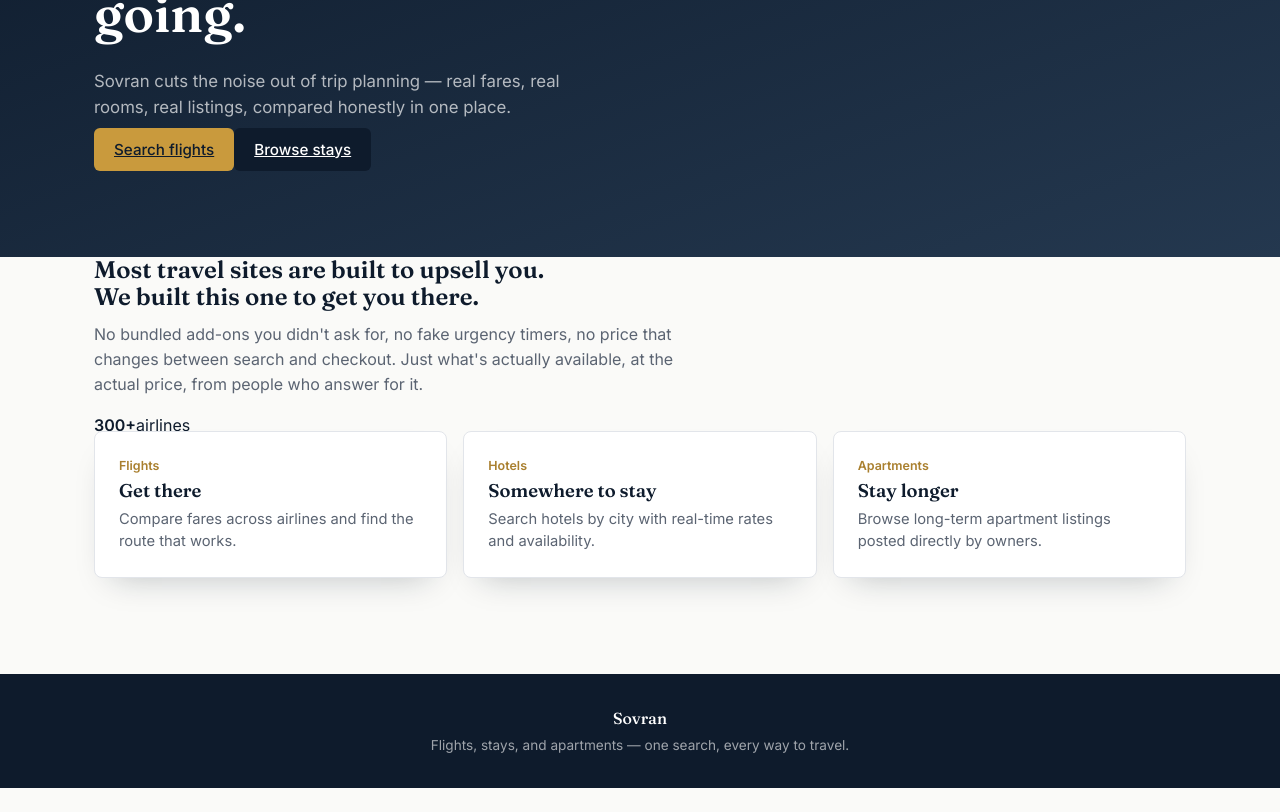
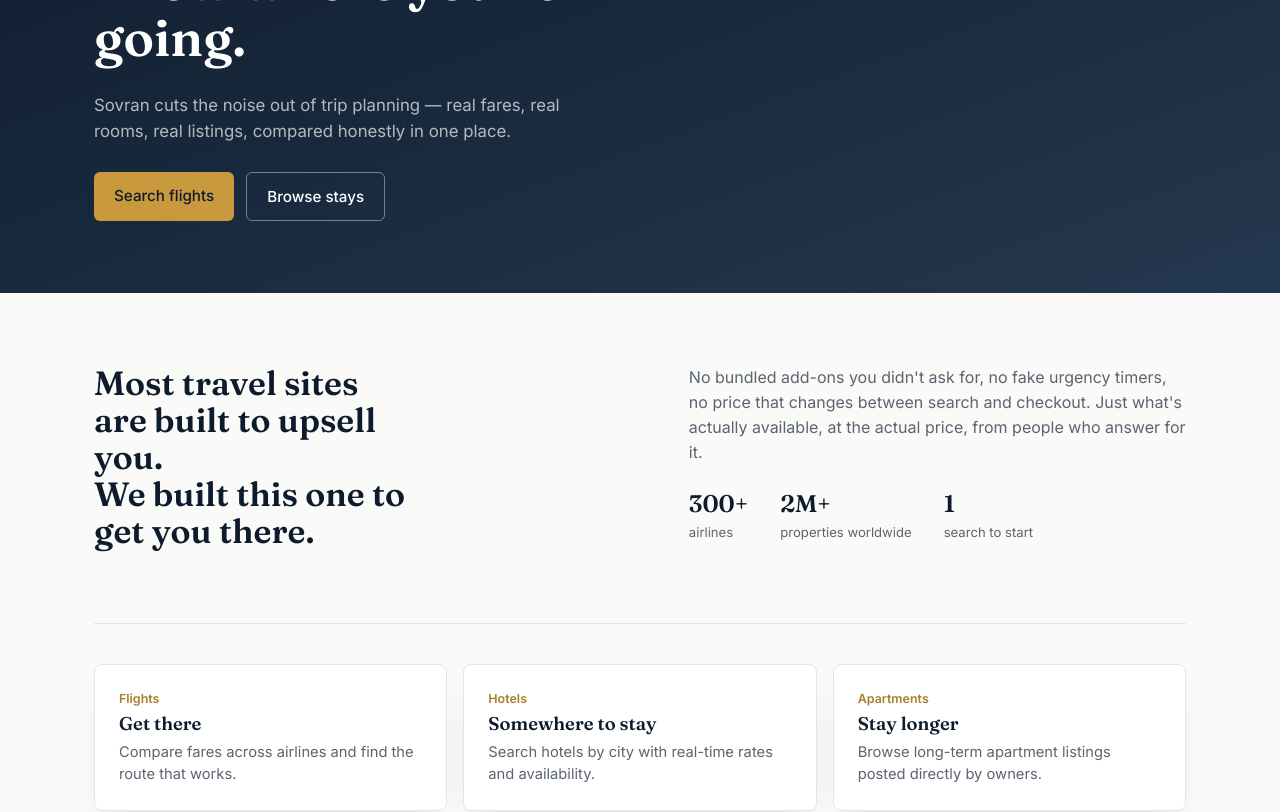
Before and after one commit to Diamondlegacy/Sovran, a React (Vite) app: page / in a window 1280 px wide. Shown: the part 260-1072 px from the top of the page. Before the commit the page ends 1048 px from the top, so only its background shows below. Built offline with nearby package versions, Linux system fonts and the light colour scheme.

Commit message:
Refactor CSS for navigation and layout improvements

```diff
--- a/src/index.css
+++ b/src/index.css
@@ -45,223 +45,154 @@
 .container { max-width: var(--max-width); margin: 0 auto; padding: 0 24px; }
 
 /* ---------- Nav ---------- */
-.nav {
-  background: var(--ink);
-  border-bottom: 1px solid rgba(255,255,255,0.08);
-}
+.nav { background: var(--ink); border-bottom: 1px solid rgba(255,255,255,0.08); }
 .nav-inner {
-  display: flex;
-  align-items: center;
-  justify-content: space-between;
-  padding: 18px 24px;
-  max-width: var(--max-width);
-  margin: 0 auto;
+  display: flex; align-items: center; justify-content: space-between;
+  padding: 18px 24px; max-width: var(--max-width); margin: 0 auto;
 }
 .nav-brand {
-  font-family: var(--font-display);
-  font-size: 1.3rem;
-  font-weight: 600;
-  text-decoration: none;
-  color: #FFFFFF;
-  letter-spacing: 0.01em;
+  font-family: var(--font-display); font-size: 1.3rem; font-weight: 600;
+  text-decoration: none; color: #FFFFFF; letter-spacing: 0.01em;
 }
 .nav-brand span { color: var(--gold); }
-.nav-links {
-  display: flex;
-  gap: 30px;
-  list-style: none;
-  margin: 0;
-  padding: 0;
-}
+.nav-links { display: flex; gap: 30px; list-style: none; margin: 0; padding: 0; }
 .nav-links a {
-  text-decoration: none;
-  font-size: 0.93rem;
-  color: rgba(255,255,255,0.72);
-  border-bottom: 2px solid transparent;
-  padding-bottom: 4px;
+  text-decoration: none; font-size: 0.93rem; color: rgba(255,255,255,0.72);
+  border-bottom: 2px solid transparent; padding-bottom: 4px;
   transition: color 0.15s ease, border-color 0.15s ease;
 }
-.nav-links a.active,
-.nav-links a:hover {
-  color: #FFFFFF;
-  border-bottom-color: var(--gold);
-}
+.nav-links a.active, .nav-links a:hover { color: #FFFFFF; border-bottom-color: var(--gold); }
 
-/* ---------- Hero with floating search ---------- */
+/* ---------- Hero ---------- */
 .hero-band {
   background: linear-gradient(160deg, var(--ink) 0%, var(--ink-soft) 100%);
   padding: 64px 0 96px;
   position: relative;
 }
-.hero-band h1 {
-  color: #FFFFFF;
-  font-size: clamp(2.1rem, 4.6vw, 3.2rem);
-  max-width: 17ch;
+.hero-band--simple { padding: 88px 0 72px; }
+.hero-band h1 { color: #FFFFFF; font-size: clamp(2.1rem, 4.6vw, 3.2rem); max-width: 18ch; }
+.hero-band p { color: rgba(255,255,255,0.68); font-size: 1.05rem; max-width: 48ch; }
+.hero-actions { display: flex; gap: 12px; margin-top: 28px; flex-wrap: wrap; }
+
+/* ---------- Search (Flights / Hotels pages) ---------- */
+.search-tabs { display: flex; gap: 4px; margin-top: 32px; margin-bottom: -1px; position: relative; z-index: 2; }
+.search-tab {
+  background: rgba(255,255,255,0.08); border: none; padding: 10px 20px;
+  font-size: 0.9rem; color: rgba(255,255,255,0.8);
+  border-radius: var(--radius) var(--radius) 0 0; text-decoration: none; display: inline-block;
 }
-.hero-band p {
-  color: rgba(255,255,255,0.68);
-  font-size: 1.05rem;
-  max-width: 48ch;
-}
-
-.search-tabs {
-  display: flex;
-  gap: 4px;
-  margin-top: 32px;
-  margin-bottom: -1px;
-  position: relative;
-  z-index: 2;
-}
-.search-tab {
-  background: rgba(255,255,255,0.08);
-  border: none;
-  padding: 10px 20px;
-  font-size: 0.9rem;
-  color: rgba(255,255,255,0.8);
-  border-radius: var(--radius) var(--radius) 0 0;
-  text-decoration: none;
-  display: inline-block;
-}
-.search-tab.active {
-  background: var(--panel);
-  color: var(--ink);
-  font-weight: 500;
-}
+.search-tab.active { background: var(--panel); color: var(--ink); font-weight: 500; }
 
 .search-panel {
   background: var(--panel);
-  border-radius: 0 var(--radius) var(--radius) var(--radius);
+  border-radius: var(--radius);
   padding: 22px;
   display: grid;
   grid-template-columns: repeat(auto-fit, minmax(150px, 1fr));
   gap: 14px;
   align-items: end;
-  box-shadow: 0 24px 48px -16px rgba(14, 27, 44, 0.35);
+  box-shadow: 0 16px 36px -18px rgba(14, 27, 44, 0.22);
+  border: 1px solid var(--line);
   position: relative;
-  z-index: 2;
+  margin-top: 24px;
 }
 
-.field label {
-  display: block;
-  font-size: 0.78rem;
-  color: var(--slate);
-  margin-bottom: 4px;
-}
+.field { position: relative; }
+.field label { display: block; font-size: 0.78rem; color: var(--slate); margin-bottom: 4px; }
 .field input, .field select {
-  width: 100%;
-  padding: 10px 12px;
-  border: 1px solid var(--line);
-  border-radius: 6px;
-  font-size: 0.95rem;
-  font-family: var(--font-body);
-  background: var(--panel);
-  color: var(--ink);
+  width: 100%; padding: 10px 12px; border: 1px solid var(--line); border-radius: 6px;
+  font-size: 0.95rem; font-family: var(--font-body); background: var(--panel); color: var(--ink);
 }
 
+/* Airport autocomplete dropdown */
+.airport-suggestions {
+  position: absolute; top: calc(100% + 4px); left: 0; right: 0;
+  background: var(--panel); border: 1px solid var(--line); border-radius: 8px;
+  max-height: 260px; overflow-y: auto; z-index: 30; list-style: none;
+  margin: 0; padding: 4px; box-shadow: 0 18px 36px -14px rgba(14,27,44,0.28);
+}
+.airport-suggestions li { list-style: none; }
+.airport-suggestions button {
+  width: 100%; text-align: left; background: none; border: none;
+  padding: 9px 10px; display: flex; gap: 8px; align-items: baseline; border-radius: 5px;
+}
+.airport-suggestions button:hover { background: var(--mist); }
+.airport-suggestions .code { font-family: var(--font-display); font-weight: 600; color: var(--ink); }
+.airport-suggestions .name { font-size: 0.85rem; color: var(--slate); }
+
 .btn-primary {
-  background: var(--ink);
-  color: #FFFFFF;
-  border: none;
-  padding: 12px 20px;
-  border-radius: 6px;
-  font-size: 0.95rem;
-  font-weight: 500;
-  transition: background 0.15s ease;
+  background: var(--ink); color: #FFFFFF; border: none; padding: 12px 20px;
+  border-radius: 6px; font-size: 0.95rem; font-weight: 500;
+  transition: background 0.15s ease; text-align: center; text-decoration: none; display: inline-block;
 }
 .btn-primary:hover { background: var(--ink-soft); }
 .btn-primary:disabled { opacity: 0.55; cursor: not-allowed; }
+.btn-gold { background: var(--gold); color: var(--ink); }
+.btn-gold:hover { background: var(--gold-deep); color: #FFFFFF; }
+.btn-ghost { background: transparent; color: #FFFFFF; border: 1px solid rgba(255,255,255,0.4); }
+.btn-ghost:hover { border-color: #FFFFFF; background: rgba(255,255,255,0.06); }
 
-.btn-gold {
-  background: var(--gold);
-  color: var(--ink);
+/* ---------- Editorial section on Home ---------- */
+.editorial {
+  display: grid;
+  grid-template-columns: 1.1fr 1fr;
+  gap: 48px;
+  padding: 72px 0 56px;
+  border-bottom: 1px solid var(--line);
 }
-.btn-gold:hover { background: var(--gold-deep); color: #FFFFFF; }
+.editorial h2 { font-size: clamp(1.5rem, 3vw, 2.1rem); max-width: 14ch; }
+.stats-row { display: flex; gap: 32px; margin-top: 20px; flex-wrap: wrap; }
+.stats-row div { display: flex; flex-direction: column; }
+.stats-row strong { font-family: var(--font-display); font-size: 1.5rem; color: var(--ink); }
+.stats-row span { font-size: 0.82rem; color: var(--slate); }
 
-/* ---------- Vertical picker cards on Home ---------- */
+@media (max-width: 720px) {
+  .editorial { grid-template-columns: 1fr; }
+}
+
+/* ---------- Vertical picker cards ---------- */
 .vertical-grid {
   display: grid;
   grid-template-columns: repeat(auto-fit, minmax(220px, 1fr));
   gap: 16px;
-  margin-top: -56px;
-  position: relative;
-  z-index: 3;
+  margin: 40px 0 64px;
 }
 .vertical-card {
-  background: var(--panel);
-  border-radius: var(--radius);
-  padding: 24px;
-  text-decoration: none;
-  color: var(--ink);
-  box-shadow: 0 16px 32px -18px rgba(14, 27, 44, 0.28);
+  background: var(--panel); border-radius: var(--radius); padding: 24px;
+  text-decoration: none; color: var(--ink);
+  box-shadow: 0 16px 32px -18px rgba(14, 27, 44, 0.2);
   border: 1px solid var(--line);
   transition: transform 0.15s ease, box-shadow 0.15s ease;
 }
-.vertical-card:hover {
-  transform: translateY(-3px);
-  box-shadow: 0 20px 40px -16px rgba(14, 27, 44, 0.36);
-}
-.vertical-card .eyebrow {
-  font-size: 0.78rem;
-  color: var(--gold-deep);
-  font-weight: 600;
-  margin-bottom: 6px;
-}
+.vertical-card:hover { transform: translateY(-3px); box-shadow: 0 20px 40px -16px rgba(14, 27, 44, 0.3); }
+.vertical-card .eyebrow { font-size: 0.78rem; color: var(--gold-deep); font-weight: 600; margin-bottom: 6px; }
 .vertical-card h3 { margin-bottom: 6px; font-size: 1.15rem; }
 .vertical-card p { font-size: 0.92rem; margin-bottom: 0; }
 
 /* ---------- Results ---------- */
 .card-list { display: flex; flex-direction: column; gap: 12px; margin-top: 24px; }
 .result-card {
-  background: var(--panel);
-  border: 1px solid var(--line);
-  border-radius: var(--radius);
-  padding: 18px 22px;
-  display: flex;
-  justify-content: space-between;
-  align-items: center;
-  gap: 16px;
-  flex-wrap: wrap;
+  background: var(--panel); border: 1px solid var(--line); border-radius: var(--radius);
+  padding: 18px 22px; display: flex; justify-content: space-between; align-items: center;
+  gap: 16px; flex-wrap: wrap;
 }
 .result-card .title { font-weight: 500; margin-bottom: 2px; }
 .result-card .meta { font-size: 0.85rem; color: var(--slate); }
-.result-card .price {
-  font-family: var(--font-display);
-  font-size: 1.3rem;
-  color: var(--coral);
-  white-space: nowrap;
-}
+.result-card .price { font-family: var(--font-display); font-size: 1.3rem; color: var(--coral); white-space: nowrap; }
 
 .empty-state {
-  padding: 40px 20px;
-  text-align: center;
-  color: var(--slate);
-  border: 1px dashed var(--line);
-  border-radius: var(--radius);
-  margin-top: 24px;
+  padding: 40px 20px; text-align: center; color: var(--slate);
+  border: 1px dashed var(--line); border-radius: var(--radius); margin-top: 24px;
 }
 
 .status-banner {
-  background: #FBF0EC;
-  border: 1px solid var(--coral);
-  border-radius: var(--radius);
-  padding: 12px 16px;
-  font-size: 0.9rem;
-  margin-top: 20px;
-  color: var(--ink);
+  background: #FBF0EC; border: 1px solid var(--coral); border-radius: var(--radius);
+  padding: 12px 16px; font-size: 0.9rem; margin-top: 20px; color: var(--ink);
 }
 
 /* ---------- Footer ---------- */
 footer {
-  background: var(--ink);
-  color: rgba(255,255,255,0.6);
-  margin-top: 96px;
-  padding: 32px 24px;
-  text-align: center;
-  font-size: 0.85rem;
+  background: var(--ink); color: rgba(255,255,255,0.6); margin-top: 40px;
+  padding: 32px 24px; text-align: center; font-size: 0.85rem;
 }
-footer .footer-brand {
-  font-family: var(--font-display);
-  color: #FFFFFF;
-  font-size: 1rem;
-  margin-bottom: 4px;
-}
+footer .footer-brand { font-family: var(--font-display); color: #FFFFFF; font-size: 1rem; margin-bottom: 4px; }
```
